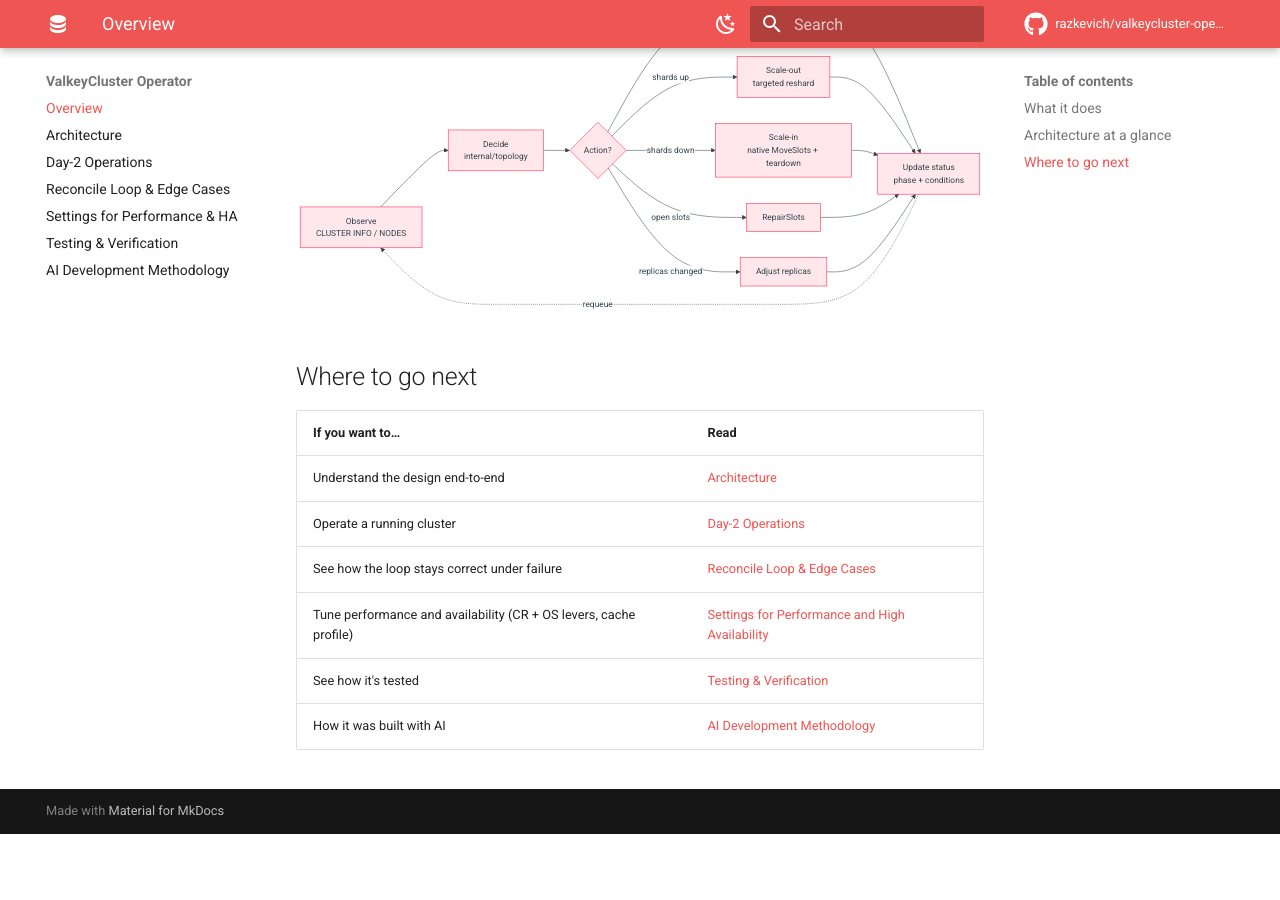
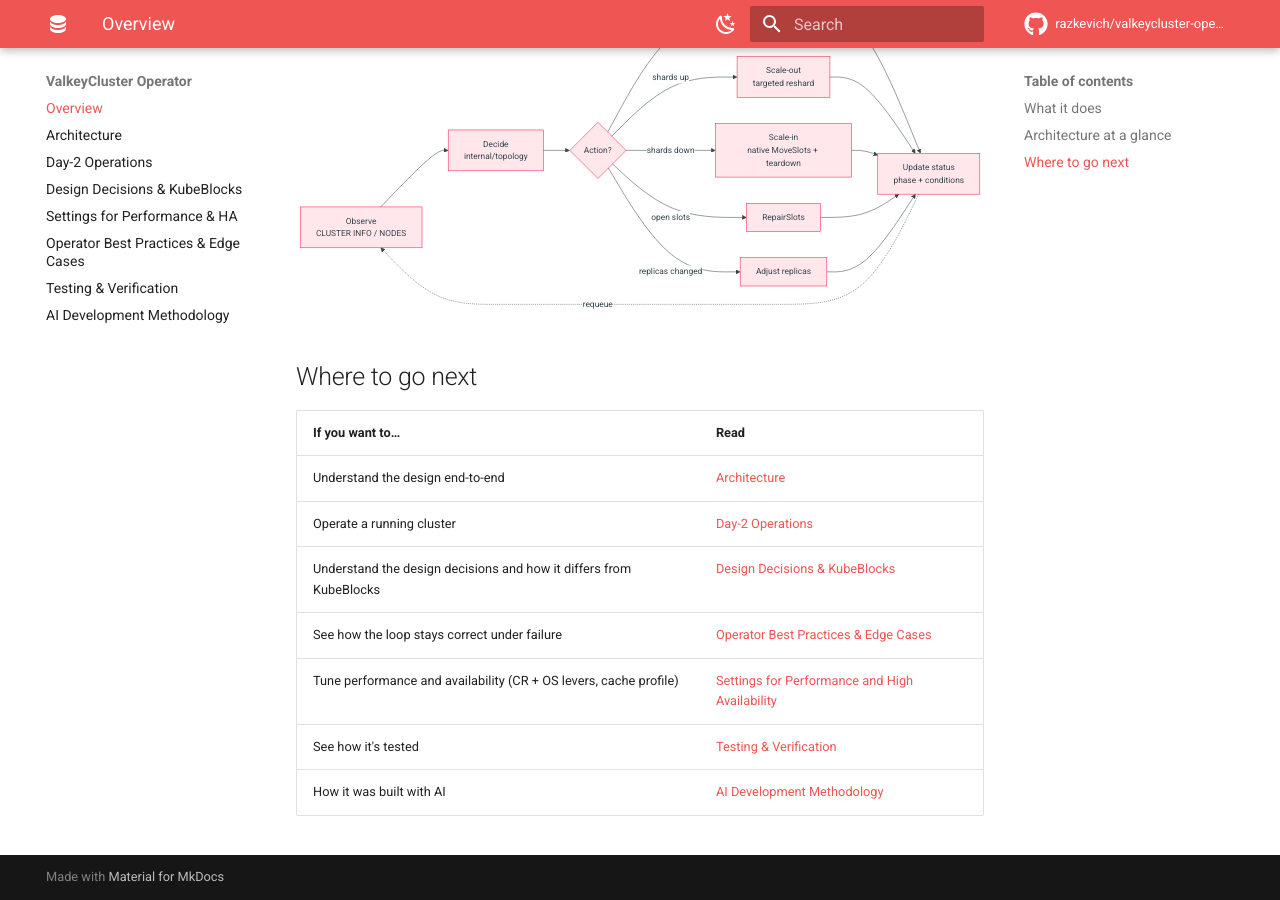
Before and after one commit to razkevich/valkeycluster-operator, an MkDocs documentation site: the page built from docs/index.md, in a window 1280 px wide and 900 px high, scrolled down 1536 px. Built offline with MkDocs 1.6.1 and Material for MkDocs 9.7.7, drawn with Linux system fonts in a browser that asks for light colours; comment, search, counter and statistics services are not loaded; before the commit the page ends 2370 px from its top, so only the background shows below that.

Commit message:
docs: add Design Decisions & KubeBlocks page; organize nav to the review agenda
- New design-decisions.md: the decisions that matter + a fair, concise comparison
  with KubeBlocks (closes the "vs KubeBlocks" discussion topic). Written tight and
  voiced for interview prep, not as reference tables.
- Reorder nav to the discussion agenda and rename "Reconcile Loop & Edge Cases" ->
  "Operator Best Practices & Edge Cases" to match the topic wording.

Co-Authored-By: Claude Opus 4.8 (1M context) <noreply@anthropic.com>

```diff
--- a/docs/index.md
+++ b/docs/index.md
@@ -76,7 +76,8 @@ flowchart LR
 |---|---|
 | Understand the design end-to-end | [Architecture](walkthrough.md) |
 | Operate a running cluster | [Day-2 Operations](day-2-operations.md) |
-| See how the loop stays correct under failure | [Reconcile Loop & Edge Cases](reconcile-edge-cases.md) |
+| Understand the design decisions and how it differs from KubeBlocks | [Design Decisions & KubeBlocks](design-decisions.md) |
+| See how the loop stays correct under failure | [Operator Best Practices & Edge Cases](reconcile-edge-cases.md) |
 | Tune performance and availability (CR + OS levers, cache profile) | [Settings for Performance and High Availability](settings.md) |
 | See how it's tested | [Testing & Verification](manual-verification.md) |
 | How it was built with AI | [AI Development Methodology](ai-development.md) |
--- a/mkdocs.yml
+++ b/mkdocs.yml
@@ -60,7 +60,8 @@ nav:
   - Overview: index.md
   - Architecture: walkthrough.md
   - Day-2 Operations: day-2-operations.md
-  - Reconcile Loop & Edge Cases: reconcile-edge-cases.md
+  - Design Decisions & KubeBlocks: design-decisions.md
   - Settings for Performance & HA: settings.md
+  - Operator Best Practices & Edge Cases: reconcile-edge-cases.md
   - Testing & Verification: manual-verification.md
   - AI Development Methodology: ai-development.md
```
Also changed, not shown: docs/design-decisions.md (added, +52 -0 lines), docs/reconcile-edge-cases.md (+1 -1 lines), docs/walkthrough.md (+1 -1 lines).
